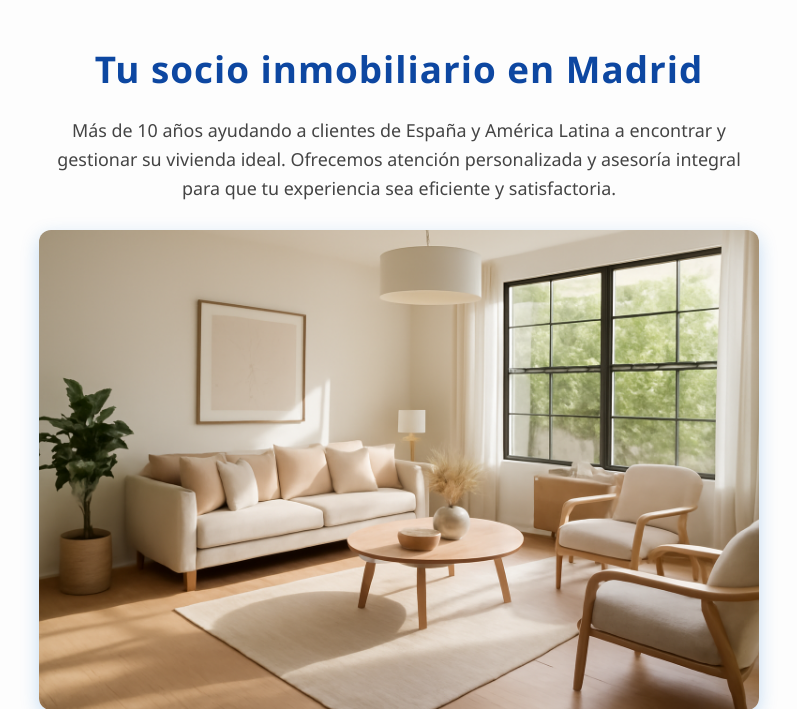
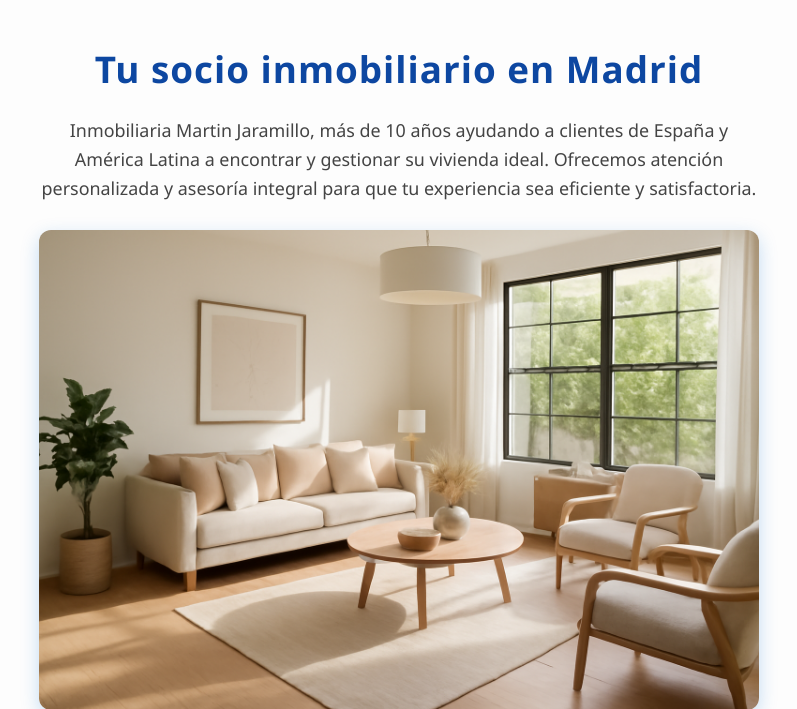
Before and after one commit to Guille888/MJrealstate, a Flask app: page / in a window 1280 px wide. Shown: the part 71-780 px from the top of the page, without its empty margins (241-1038 px from the left). Run offline with Flask 3, Linux system fonts and the light colour scheme.

Commit message:
Primer guardado del proyecto

```diff
--- a/Inmobiliaria/templates/index.html
+++ b/Inmobiliaria/templates/index.html
@@ -6,7 +6,7 @@
     Tu socio inmobiliario en Madrid
   </h2>
   <p style="color:#444; font-size:1.12rem; max-width:720px; margin:0 auto 28px auto; line-height:1.6;">
-    Más de 10 años ayudando a clientes de España y América Latina a encontrar y gestionar su vivienda ideal. Ofrecemos atención personalizada y asesoría integral para que tu experiencia sea eficiente y satisfactoria.
+    Inmobiliaria Martin Jaramillo, más de 10 años ayudando a clientes de España y América Latina a encontrar y gestionar su vivienda ideal. Ofrecemos atención personalizada y asesoría integral para que tu experiencia sea eficiente y satisfactoria.
   </p>
   <!-- Foto más pequeña: max-width reducido y margin inferior más corto -->
   <img
```
